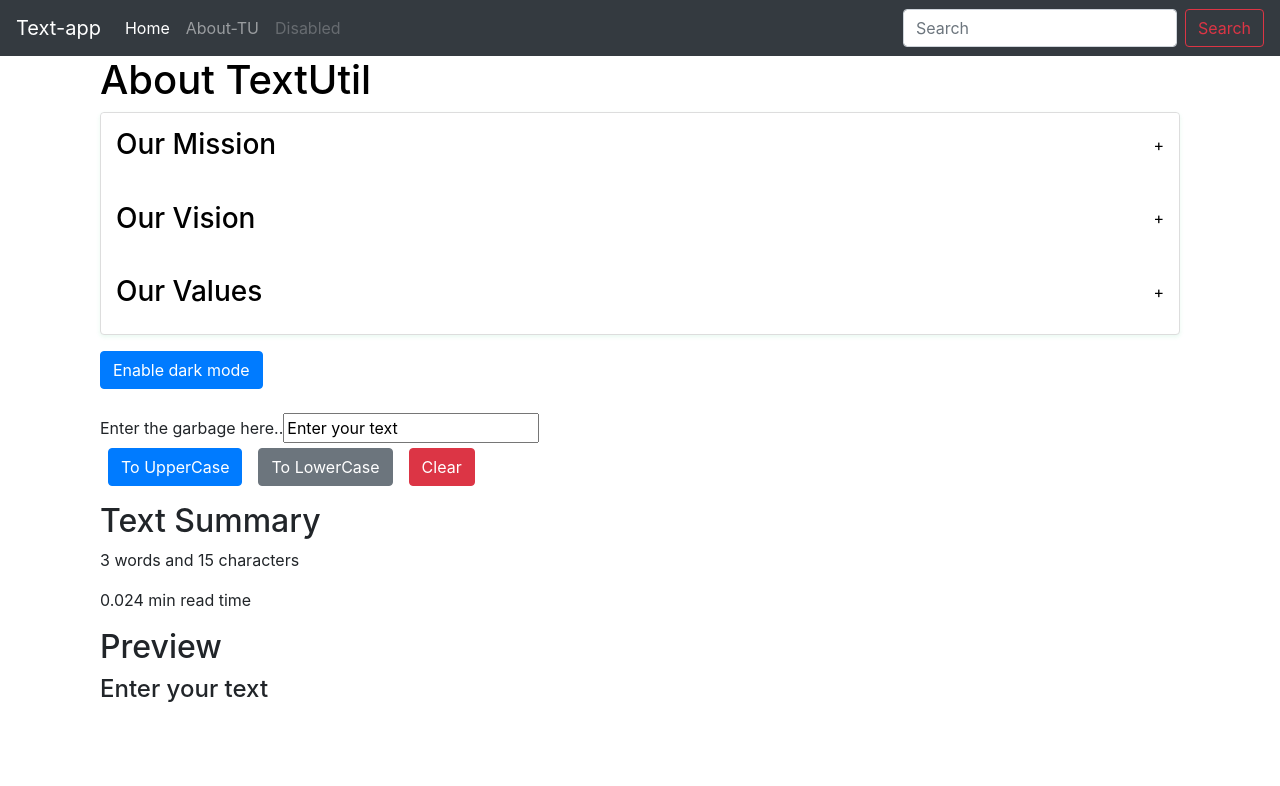
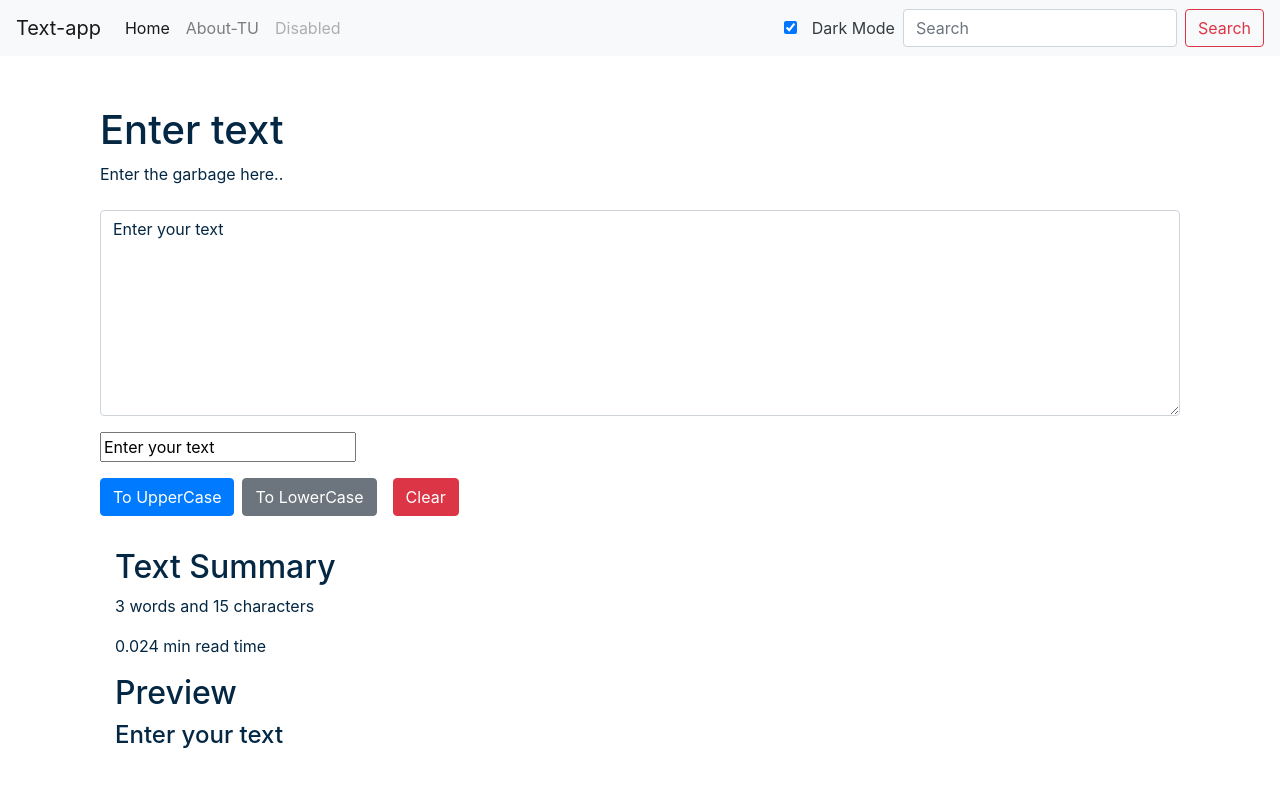
Before and after one commit to mynk09/text-Utils, a React (Create React App) app: page / in a window 1280 px wide. Shown: the top 786 px of the page. Built offline with nearby package versions, Linux system fonts and the light colour scheme.

Commit message:
after 15h class

```diff
--- a/src/App.js
+++ b/src/App.js
@@ -1,16 +1,47 @@
 
 import './App.css';
 import About from './components/About';
+import Alert from './components/Alert';
 import Navbar from './components/Navbar';
 import TextForm from './components/TextForm';
+import react,{useState} from 'react';
 
 function App() {
+
+  const[mode, setMode] = useState('light');
+  const[alert,setAlert] = useState(null);
+
+  const showAlert = (message, type) => {
+    setAlert({
+      msg: message,
+      type: type
+    })
+    setTimeout(() => {
+      setAlert(null);
+    },1500)
+  }
+
+  const toggleMode = () => {
+    if(mode=== 'light'){
+      setMode('dark')
+      document.body.style.backgroundColor ='#042743'
+      showAlert("Dark mode enabled", "Success")
+    }
+    else{
+      setMode('light')
+      document.body.style.backgroundColor ='white'
+      showAlert("Light mode enabled", "Success")
+    }
+
+  }
+
   return (
     <>
-    <Navbar title="Text-app" about="About-TU"/>
-    <div className="container my-3'">
-    <About/>
-    <TextForm/>
+    <Navbar title="Text-app" about="About-TU" mode = {mode} toggleMode={toggleMode}/>
+    <Alert alert={alert}/>
+    <div className="container">
+    {/* <About/> */}
+    <TextForm  showAlert={showAlert} heading="Enter text" mode={mode}/>
     </div>
     </>
   );
--- a/src/components/About.js
+++ b/src/components/About.js
@@ -12,7 +12,7 @@ const Accordion = () => {
 
     const toggleStyle=() => {
 
-        if(myStyle.color =='white'){
+        if(myStyle.color ==='white'){
             setMyStyle({
                 color: 'black',
                 backgroundColor: 'white',
--- /dev/null
+++ b/src/components/Alert.js
@@ -0,0 +1,17 @@
+import React from 'react'
+
+function Alert(props) {
+    const capitalize = (word)=>{
+        const lower = word.toLowerCase();
+        return lower.charAt(0).toUpperCase() + lower.slice(1);
+    }
+    return (
+        <div style={{height: '50px', color:'yellowgreen'}}>
+        {props.alert && <div className={`alert alert-${props.alert.type} alert-dismissible fade show`} role="alert">
+           <strong>{capitalize(props.alert.type)}</strong>: {props.alert.msg}
+        </div>}
+        </div>
+    )
+}
+
+export default Alert
--- a/src/components/Navbar.js
+++ b/src/components/Navbar.js
@@ -1,10 +1,11 @@
 import React from "react";
-import PropTypes from 'prop-types'
-
+import PropTypes from "prop-types";
 
 export default function Navbar(props) {
   return (
-    <nav className="navbar navbar-expand-lg navbar-dark bg-dark">
+    <nav
+      className={`navbar navbar-expand-lg navbar-${props.mode} bg-${props.mode}`}
+    >
       <a className="navbar-brand" href="/">
         {props.title}
       </a>
@@ -37,6 +38,18 @@ export default function Navbar(props) {
             </a>
           </li>
         </ul>
+        <div className={`form-check form-switch text-${props.mode ==='light'?'dark':'light'}`}>
+          <input
+            className="form-check-input"
+            onClick={props.toggleMode}
+            type="checkbox"
+            id="flexSwitchCheckDefault"
+            checked
+          />
+          <label className="form-check-label mx-2" htmlFor="flexSwitchCheckDefault">
+            Dark Mode
+          </label>
+        </div>
         <form className="form-inline my-2 my-lg-0">
           <input
             className="form-control mr-sm-2"
@@ -44,10 +57,7 @@ export default function Navbar(props) {
             placeholder="Search"
             aria-label="Search"
           />
-          <button
-            className="btn btn-outline-danger my-2 my-sm-0"
-            type="submit"
-          >
+          <button className="btn btn-outline-danger my-2 my-sm-0" type="submit">
             Search
           </button>
         </form>
@@ -58,6 +68,6 @@ export default function Navbar(props) {
 
 Navbar.propTypes = {
   title: PropTypes.string.isRequired,
-  about: PropTypes.string.isRequired
+  about: PropTypes.string.isRequired,
 };
 Navbar.defautProps = { title: "Some Title", about: "About Something" };
--- a/src/components/TextForm.js
+++ b/src/components/TextForm.js
@@ -1,56 +1,70 @@
-import React,{useState} from 'react'
-
+import React, { useState } from "react";
 
 export default function TextForm(props) {
-
-    const handleOnChangeToUp = (event)=> {
+  const handleOnChangeToUp = (event) => {
     console.log("edited");
     setText(event.target.value);
-    }
+  };
 
-    const handleUpClick = ()=> {
+  const handleUpClick = () => {
     console.log("Uppercase button was clicked" + text);
     let newText = text.toUpperCase();
-        setText(newText)
-    }
+    setText(newText);
+    props.showAlert("Converted to UpperCase", "Success")
+  };
 
-    const handleClearText = ()=> {
+  const handleClearText = () => {
     console.log("clearText was clicked");
-        let newText = '';
-        setText(newText)
-    }
+    let newText = "";
+    setText(newText);
+    props.showAlert("Space cleared", "Success")
+  };
 
-    const handleLowClick = ()=> {
+  const handleLowClick = () => {
     console.log("Lowercase button was clicked" + text);
     let newText = text.toLowerCase();
-        setText(newText)
-    }
-    const[text,setText] = useState('Enter your text')
+    setText(newText);
+    props.showAlert("Converted to LowerCase", "Success")
+  };
+
+  const [text, setText] = useState("Enter your text");
   return (
     <>
-        <div className='container'>
+      <div className="container" style={{backgroundColor: props.mode==='dark'?'grey':'white',color: props.mode==='dark'?'white':'#042743'}}>
         <h1>{props.heading}</h1>
         <div className="lb-3 ">
           <label for="myBox" className="form-label">
             Enter the garbage here..
           </label>
-        <input placeholder='Enter some text' value = {text}
+          <textarea className="form-control my-3" value={text} onChange={handleOnChangeToUp} style={{backgroundColor: props.mode==='dark'?'grey':'white', color:props.mode==='dark'?'white':'#042743'}} id="myBox" rows="8"></textarea>
+          <input
+            placeholder="Enter some text"
+            value={text}
             onChange={handleOnChangeToUp}
             id="myBox"
-          rows="5"/>
+            rows="5"
+          />
         </div>
-      <button className="btn btn-primary mx-2" onClick={handleUpClick}>To UpperCase</button>
-      <button className="btn btn-secondary mx-2" onClick={handleLowClick}>To LowerCase</button>
-      <button className="btn btn-danger mx-2" onClick={handleClearText}>Clear</button>
+        <button className="btn btn-primary my-3" onClick={handleUpClick}>
+          To UpperCase
+        </button>
+        <button className="btn btn-secondary mx-2" onClick={handleLowClick}>
+          To LowerCase
+        </button>
+        <button className="btn btn-danger mx-2" onClick={handleClearText}>
+          Clear
+        </button>
+        <div className="container my-3" style={{color:props.mode==='dark'?'white':'#042743'}}>
+        <h2 style={{color:props.mode==='dark'?'white':'#042743'}}>Text Summary</h2>
+        <p style={{color:props.mode==='dark'?'white':'#042743'}}>
+          {text.split(" ").length} words and {text.length} characters
+        </p>
+        <p style={{color:props.mode==='dark'?'white':'#042743'}}>{0.008 * text.split(" ").length} min read time</p>
+        <h2 style={{color:props.mode==='dark'?'white':'#042743'}}>Preview</h2>
+        <h4 style={{color:props.mode==='dark'?'white':'#042743'}}>{text.length>0?text:"Enter your text to preview"}</h4>
       </div>
-    <div className='container my-3'>
-        <h2>Text Summary</h2>
-        <p>{text.split(" ").length} words and {text.length} characters</p>
-        <p>{0.008*text.split(" ").length} min read time</p>
-        <h2>Preview</h2>
-        <h4>{text}</h4>
       </div>
+
     </>
-
   );
 }
```
Lines whose indentation alone changed are shown as unchanged.
